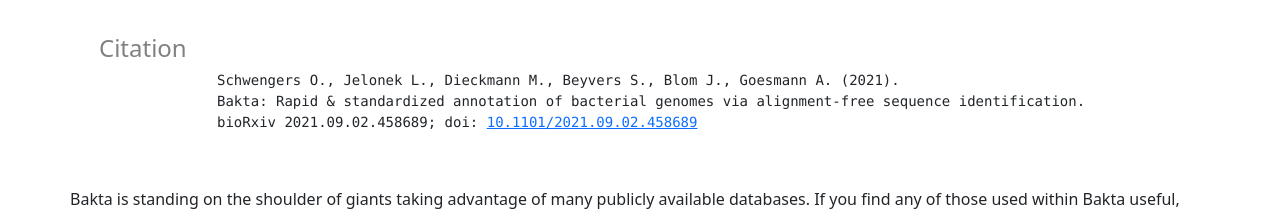
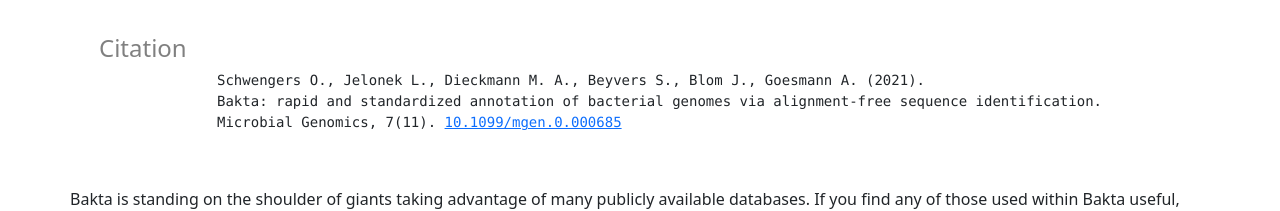
Before and after one commit to ag-computational-bio/bakta-web-ui, a Vue app: page /citation in a window 1280 px wide. Shown: the part 185-396 px from the top of the page. Built offline with nearby package versions, Linux system fonts and the light colour scheme; no server answers.

Commit message:
update citation

```diff
--- a/src/pages/Citation.vue
+++ b/src/pages/Citation.vue
@@ -8,9 +8,9 @@
             <h4 class="card-title">Citation</h4>
             <ul class="card-text list-unstyled">
               <pre>
-              Schwengers O., Jelonek L., Dieckmann M., Beyvers S., Blom J., Goesmann A. (2021).
-              Bakta: Rapid &amp; standardized annotation of bacterial genomes via alignment-free sequence identification.
-              bioRxiv 2021.09.02.458689; doi: <a href="https://doi.org/10.1101/2021.09.02.458689" target="_blank">10.1101/2021.09.02.458689</a>
+              Schwengers O., Jelonek L., Dieckmann M. A., Beyvers S., Blom J., Goesmann A. (2021).
+              Bakta: rapid and standardized annotation of bacterial genomes via alignment-free sequence identification.
+              Microbial Genomics, 7(11). <a href="https://doi.org/10.1099/mgen.0.000685" target="_blank">10.1099/mgen.0.000685</a>
               </pre>
             </ul>
           </div>
```
